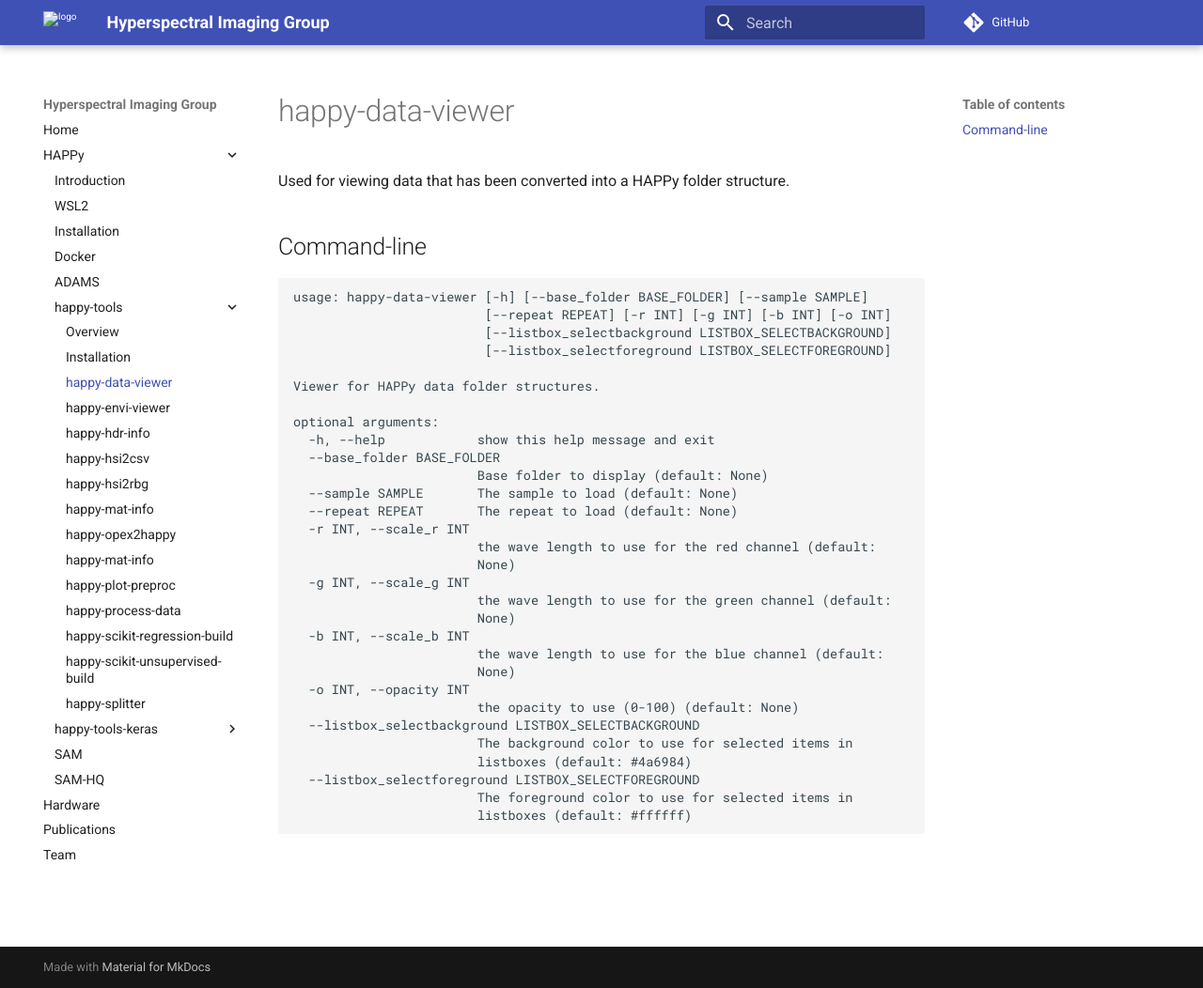
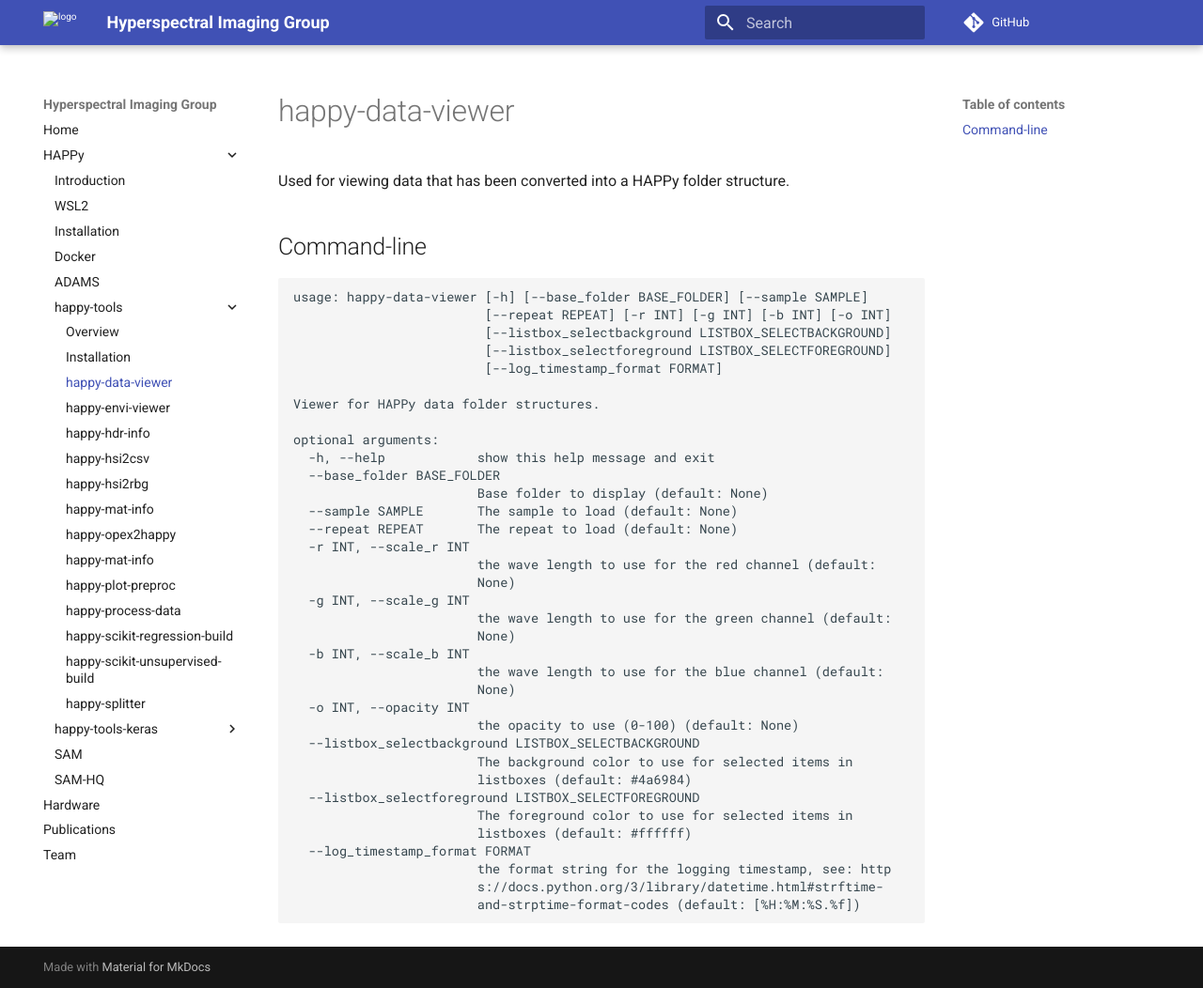
Before and after one commit to wairas/hsi-website, an MkDocs documentation site: the page built from docs/happy/happy_tools/happy-data-viewer.md, in a window 1280 px wide and 1052 px high. Shown: the whole window at 94% size. Built offline with MkDocs 1.6.1 and Material for MkDocs 9.7.7, drawn with Linux system fonts in a browser that asks for light colours; comment, search, counter and statistics services are not loaded.

Commit message:
added parameter for logging timestamp format

````diff
--- a/docs/happy/happy_tools/happy-data-viewer.md
+++ b/docs/happy/happy_tools/happy-data-viewer.md
@@ -7,6 +7,7 @@ usage: happy-data-viewer [-h] [--base_folder BASE_FOLDER] [--sample SAMPLE]
                          [--repeat REPEAT] [-r INT] [-g INT] [-b INT] [-o INT]
                          [--listbox_selectbackground LISTBOX_SELECTBACKGROUND]
                          [--listbox_selectforeground LISTBOX_SELECTFOREGROUND]
+                         [--log_timestamp_format FORMAT]
 
 Viewer for HAPPy data folder structures.
 
@@ -33,4 +34,8 @@ optional arguments:
   --listbox_selectforeground LISTBOX_SELECTFOREGROUND
                         The foreground color to use for selected items in
                         listboxes (default: #ffffff)
+  --log_timestamp_format FORMAT
+                        the format string for the logging timestamp, see: http
+                        s://docs.python.org/3/library/datetime.html#strftime-
+                        and-strptime-format-codes (default: [%H:%M:%S.%f])
 ```
````
